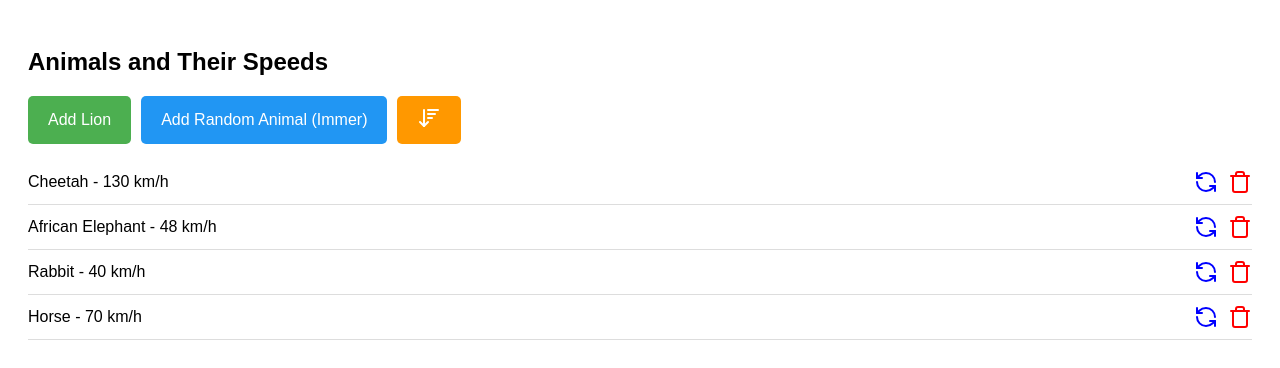
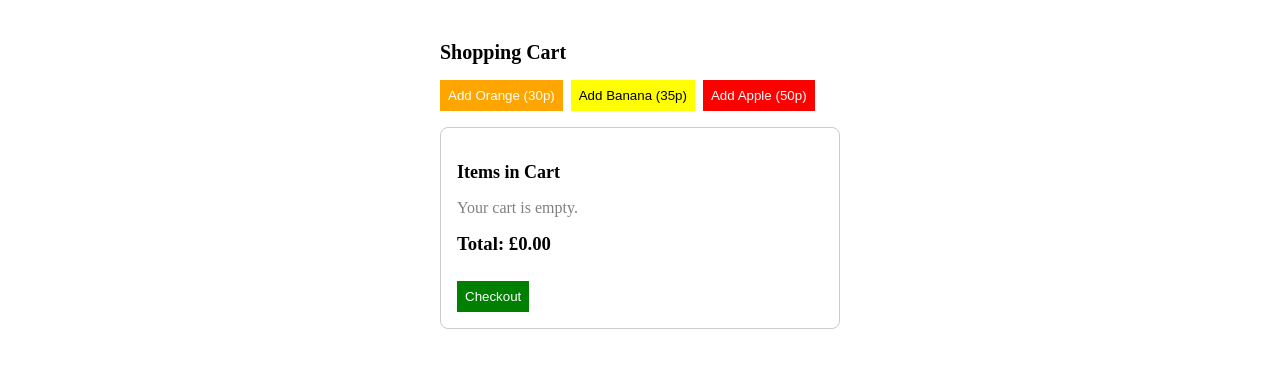
Before and after one commit to genuinelycool/react_project, a React (Vite) app: page / in a window 1280 px wide. Shown: the top 368 px of the page. Built offline with nearby package versions, Linux system fonts and the light colour scheme.

Commit message:
9 - Create a Shopping Cart

```diff
--- /dev/null
+++ b/src/AddButton.jsx
@@ -0,0 +1,18 @@
+const AddButton = ({ item, prices, color, addItem }) => {
+  return (
+    <button
+      onClick={() => addItem(item)}
+      style={{
+        backgroundColor: color,
+        color: item === "Banana" ? "black" : "white",
+        padding: "0.5rem",
+        border: "none",
+        cursor: "pointer",
+      }}
+    >
+      Add {item} ({prices[item]*100}p)
+    </button>
+  );
+};
+
+export default AddButton;
--- a/src/App.jsx
+++ b/src/App.jsx
@@ -1,190 +1,5 @@
-import { useState } from "react";
-import { produce } from "immer";
-import { Trash, RefreshCcw, ArrowDownWideNarrow } from "lucide-react";
+import ShoppingCart from "./ShoppingCart";
 
-const animalOptions = [
-  { name: "Cheetah", speed: 130 },
-  { name: "African Elephant", speed: 48 },
-  { name: "Rabbit", speed: 40 },
-  { name: "Horse", speed: 70 },
-  { name: "Great Shark", speed: 50 },
-  { name: "Kangaroo", speed: 71 },
-  { name: "Lion", speed: 80 },
-  { name: "Golden Eagle", speed: 320 },
-  { name: "Penguin", speed: 9 },
-];
-
-const App = () => {
-  const [animals, setAnimals] = useState([
-    { id: 1, name: "Cheetah", speed: 130 },
-    { id: 2, name: "African Elephant", speed: 48 },
-    { id: 3, name: "Rabbit", speed: 40 },
-    { id: 4, name: "Horse", speed: 70 },
-  ]);
-
-  // ❌ Incorrect way adding an animal
-  const addAnimalIncorrect = () => {
-    // ❌ newAnimals points to the same array in memory
-    const newAnimals = animals;
-    // X push mutates animals since newAnimals points to animals
-    newAnimals.push({ id: Date.now(), name: "Lion", speed: 80 });
-    setAnimals(newAnimals);
-  };
-
-  // ✅ Adding a new animal
-  const addAnimal = () => {
-    setAnimals([
-      ...animals,
-      { id: Date.now(), name: "Lion", speed: 80 }
-    ]);
-  };
-
-  // ✅ Sorting aanimals by speed
-  const sortBySpeed = () => {
-    setAnimals([...animals].sort((a, b) => b.speed - a.speed));
-  };
-
-  // ✅ Replacing an animal with a different random animal
-  const replaceAnimal = (id) => {
-    // Find the animal being replaced
-    const currentAnimal = animals.find((a) => a.id === id);
-
-    // Filter out the current animal from animalOptions
-    const availableAnimals = animalOptions.filter(
-      (a) => a.name !== currentAnimal.name
-    );
-
-    // Pick a random animal from the filtered list
-    const newAnimal = availableAnimals[
-      Math.floor(Math.random() * availableAnimals.length)
-    ];
-
-    setAnimals(animals.map(
-      (a) => (a.id === id ? { ...a, ...newAnimal } : a)
-    ));
-  };
-
-  // ✅ Removing an animal
-  const removeAnimal = (id) => {
-    setAnimals(animals.filter((a) => a.id !== id));
-  };
-
-  // ✅ Adding a new animal with Immer
-  // const addAnimalWithImmer = () => {
-  //   setAnimals(
-  //     produce(animals, (draft) => {
-  //       const newAnimal = {
-  //         id: Date.now(), name: "Lion", speed: 80
-  //       };
-  //       draft.push(newAnimal);
-  //     })
-  //   );
-  // };
-
-  const addAnimalWithImmer = () => {
-    setAnimals(
-      produce(animals, (draft) => {
-        const newAnimal = animalOptions[
-          Math.floor(Math.random() * animalOptions.length)
-        ];
-        draft.push(newAnimal);
-      })
-    );
-  };
-
-  return (
-    <div style={{ padding: "20px", fontFamily: "Arial" }}>
-      <h2>Animals and Their Speeds</h2>
-
-      <div style={{ marginTop: "20px", display: "flex", gap: "10px" }}>
-        <button
-          onClick={addAnimal}
-          style={{
-            padding: "10px 20px",
-            backgroundColor: "#4CAF50",
-            color: "white",
-            border: "none",
-            borderRadius: "5px",
-            cursor: "pointer",
-            fontSize: "16px",
-          }}
-        >
-          Add Lion
-        </button>
-
-        <button
-          onClick={addAnimalWithImmer}
-          style={{
-            padding: "10px 20px",
-            backgroundColor: "#2196F3",
-            color: "white",
-            border: "none",
-            borderRadius: "5px",
-            cursor: "pointer",
-            fontSize: "16px",
-          }}
-        >
-          Add Random Animal (Immer)
-        </button>
-
-        <button
-          onClick={sortBySpeed}
-          style={{
-            padding: "10px 20px",
-            backgroundColor: "#FF9800",
-            color: "white",
-            border: "none",
-            borderRadius: "5px",
-            cursor: "pointer",
-            fontSize: "16px",
-          }}
-        >
-          <ArrowDownWideNarrow />
-        </button>
-      </div>
-
-      <ul style={{ padding: 0, listStyle: "none" }}>
-        {animals.map((a) => (
-          <li
-            key={a.id}
-            style={{
-              display: "flex",
-              justifyContent: "space-between",
-              alignItems: "center",
-              padding: "10px 0",
-              borderBottom: "1px solid #ddd",
-              fontSize: "16px",
-            }}
-          >
-            <div>
-              {a.name} - {a.speed} km/h
-            </div>
-
-            <div style={{ display: "flex", alignItems: "center" }}>
-              <RefreshCcw
-                onClick={() => replaceAnimal(a.id)}
-                style={{
-                  cursor: "pointer",
-                  marginLeft: "10px",
-                  color: "blue",
-                  fontSize: "18px",
-                }}
-              />
-              <Trash
-                onClick={() => removeAnimal(a.id)}
-                style={{
-                  cursor: "pointer",
-                  marginLeft: "10px",
-                  color: "red",
-                  fontSize: "18px",
-                }}
-              />
-            </div>
-          </li>
-        ))}
-      </ul>
-    </div>
-  );
-};
+const App = () => <ShoppingCart />
 
 export default App;
--- /dev/null
+++ b/src/CartDetails.jsx
@@ -0,0 +1,55 @@
+const CartDetails = ({ cart, prices, getTotal }) => {
+  return (
+    <div
+      style={{
+        border: "1px solid #ccc",
+        borderRadius: "0.5rem",
+        padding: "1rem",
+      }}
+    >
+      <h3
+        style={{
+          fontSize: "1.125rem",
+          fontWeight: "600",
+          marginBottom: "0.5rem",
+        }}
+      >
+        Items in Cart
+      </h3>
+
+      {
+        Object.keys(cart).length === 0 ? (
+          <p style={{ color: "gray" }}>Your cart is empty.</p>
+        ) : (
+          <ul style={{ paddingLeft: "1.25rem" }}>
+            {Object.entries(cart).map(([item, quantity]) => (
+              <li
+                key={item}
+              >
+                {item}: {quantity} * {prices[item]*100}p
+              </li>
+            ))}
+          </ul>
+        )
+      }
+
+      <h3 style={{ marginTop: "1rem" }}>Total: £{getTotal()}</h3>
+
+      <button
+        style={{
+          marginTop: "0.5rem",
+          backgroundColor: "green",
+          color: "white",
+          padding: "0.5rem",
+          border: "none",
+          cursor: "pointer",
+        }}
+      >
+        Checkout
+      </button>
+
+    </div>
+  );
+};
+
+export default CartDetails;
--- /dev/null
+++ b/src/ShoppingCart.jsx
@@ -0,0 +1,76 @@
+import { useState } from "react";
+import CartDetails from "./CartDetails";
+import AddButton from "./AddButton";
+
+const ShoppingCart = () => {
+  const [cart, setCart] = useState(
+    // { "Orange": 4, "Banana": 5, "Apple": 2 }
+    {}
+  );
+
+  const prices = { Orange: 0.3, Banana: 0.35, Apple: 0.5 };
+
+  // Function to calculate the total cost of items in the cart
+  const getTotal = () => {
+    // return Object.entries(cart)[0];
+    return Object.entries(cart)
+      .reduce((total, [item, quantity]) => {
+        return total + prices[item] * quantity;
+      }, 0)
+      .toFixed(2);
+  };
+  // console.log(getTotal());
+
+  // Function to add an item to the cart
+  const addItem = (item) => {
+    setCart((prevCart) => ({
+      ...prevCart,
+      [item]: (prevCart[item] || 0) + 1,
+    }));
+  };
+
+  return (
+    <div style={{ padding: "1rem", maxWidth: "400px", margin: "auto" }}>
+
+      <h2
+        style={{
+          fontSize: "1.25rem",
+          fontWeight: "bold",
+          marginBottom: "1rem",
+        }}
+      >
+        Shopping Cart
+      </h2>
+
+      <div
+        style={{ display: "flex", gap: "0.5rem", marginBottom: "1rem" }}
+      >
+        <AddButton
+          item="Orange"
+          prices={prices}
+          color="orange"
+          addItem={addItem}
+        />
+
+        <AddButton
+          item="Banana"
+          prices={prices}
+          color="yellow"
+          addItem={addItem}
+        />
+
+        <AddButton
+          item="Apple"
+          prices={prices}
+          color="red"
+          addItem={addItem}
+        />
+      </div>
+
+      <CartDetails cart={cart} prices={prices} getTotal={getTotal} />
+
+    </div>
+  );
+};
+
+export default ShoppingCart;
```
